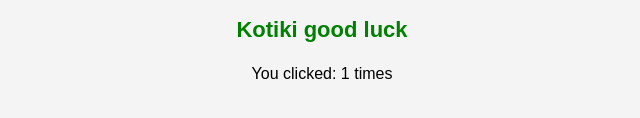
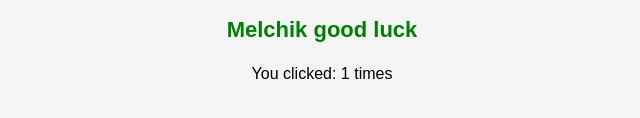
Before and after one commit to sofiya2003/sofik_website, a plain HTML site: page index.html in a window 1280 px wide. Both pictures are taken after a click on the button "Click Me". Shown: the part 210-328 px from the top of the page, 318-958 px from the left. Drawn offline with Linux system fonts and the light colour scheme.

Commit message:
Update index.html

```diff
--- a/index.html
+++ b/index.html
@@ -62,7 +62,7 @@
 
         button.addEventListener("click", function() {
             count++;
-            message.innerText = "Kotiki good luck";
+            message.innerText = "Melchik good luck";
             message.style.opacity = 1; // Fade-in effect
             counter.innerText = "You clicked: " + count + " times";
 
```
